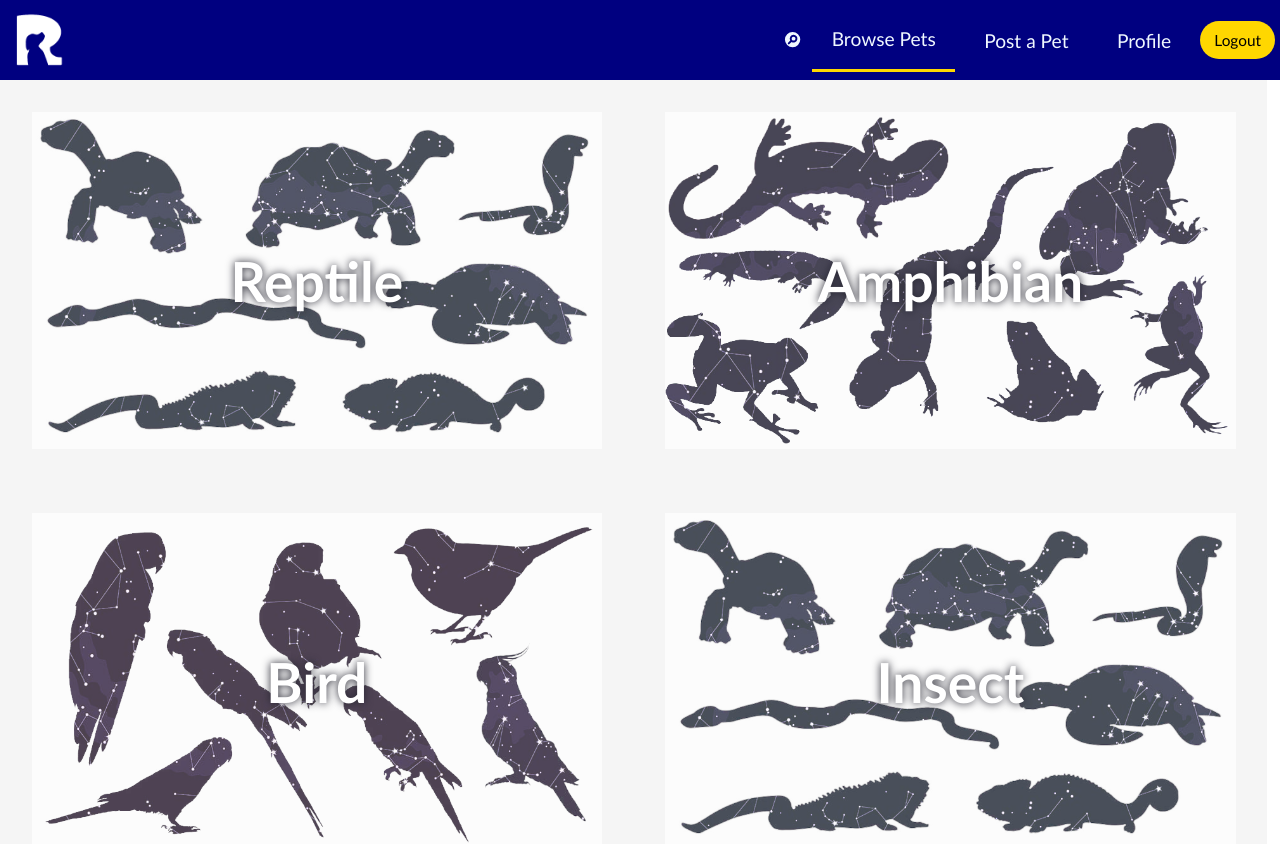
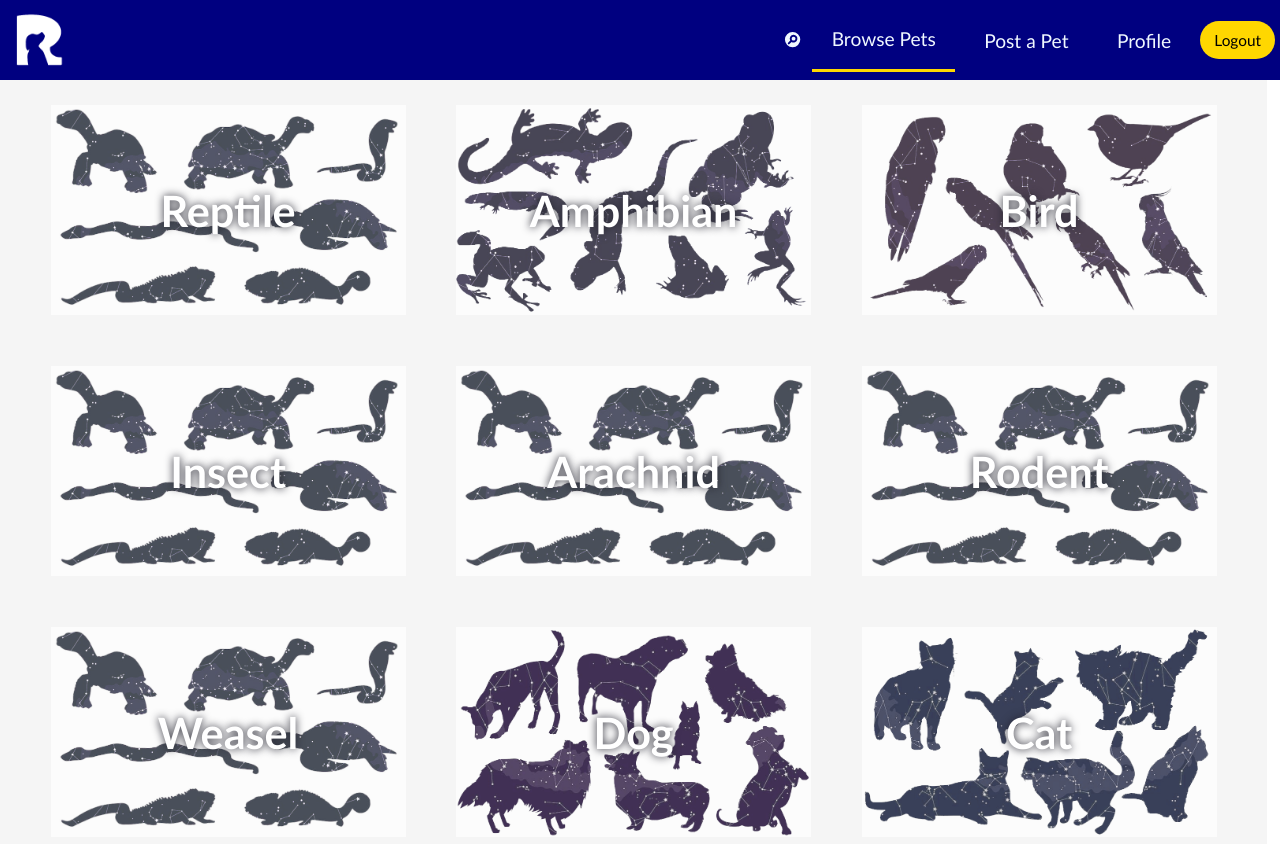
Before and after one commit to baileyjean/retrieverApp, a React (Create React App) app in the folder client/: page /browse in a window 1280 px wide. Shown: the top 844 px of the page. Built offline with nearby package versions, Linux system fonts and the light colour scheme.

Commit message:
added feline and dog images to BrowsePage, additional UX improvements in styling and reactive sizing

```diff
--- a/client/src/pages/BrowsePage.js
+++ b/client/src/pages/BrowsePage.js
@@ -2,6 +2,9 @@ import React from 'react'
 import reptiles from '../styles/images/reptiles.png'
 import amphibians from '../styles/images/amphibians.png'
 import birds from '../styles/images/birds.png'
+import felines from '../styles/images/felines.png'
+import canines from '../styles/images/canines.png'
+
 const BrowsePage = (props) => {
   const species = [
     { name: 'Reptile', img: `${reptiles}` },
@@ -11,8 +14,8 @@ const BrowsePage = (props) => {
     { name: 'Arachnid', img: `${reptiles}` },
     { name: 'Rodent', img: `${reptiles}` },
     { name: 'Weasel', img: `${reptiles}` },
-    { name: 'Canine', img: `${reptiles}` },
-    { name: 'Feline', img: `${reptiles}` },
+    { name: 'Dog', img: `${canines}` },
+    { name: 'Cat', img: `${felines}` },
     { name: 'Fish', img: `${reptiles}` }
   ]
   return (
--- a/client/src/styles/App.css
+++ b/client/src/styles/App.css
@@ -147,7 +147,27 @@ nav a.active {
   text-shadow: 0px 0px 8px rgb(37, 37, 48);
 }
 
+@media screen and (min-width: 1000px) {
+  .species {
+    width: 28%;
+    margin: 2%;
+    font-size: 1.8em;
+  }
+  .species:hover {
+    width: 30%;
+    font-size: 1.9em;
+  }
+}
+
 /* ----- MOBILE OPTIMIZATION ----- */
+
+/* need to optimize browsepage images and font size! */
+
+@media screen and (max-width: 800px) {
+  nav a {
+    padding: 1em 0.5em;
+  }
+}
 
 @media screen and (max-width: 750px) {
   nav {
```
Also changed, not shown: client/src/styles/images/canines.png (added), client/src/styles/images/felines.png (added).
